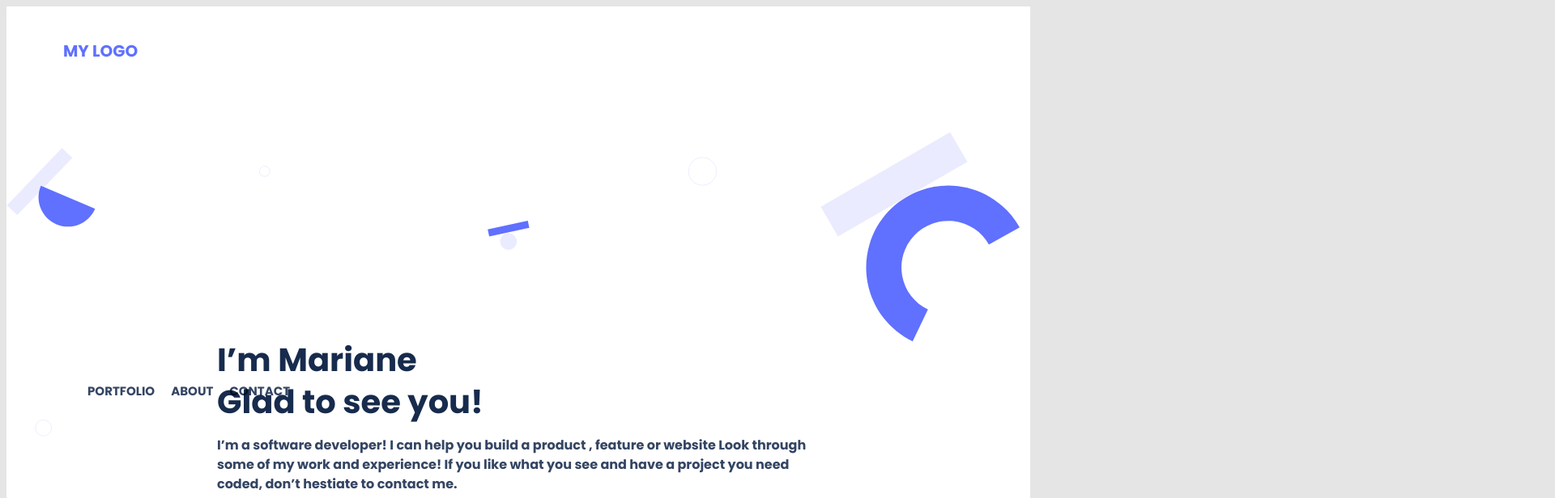
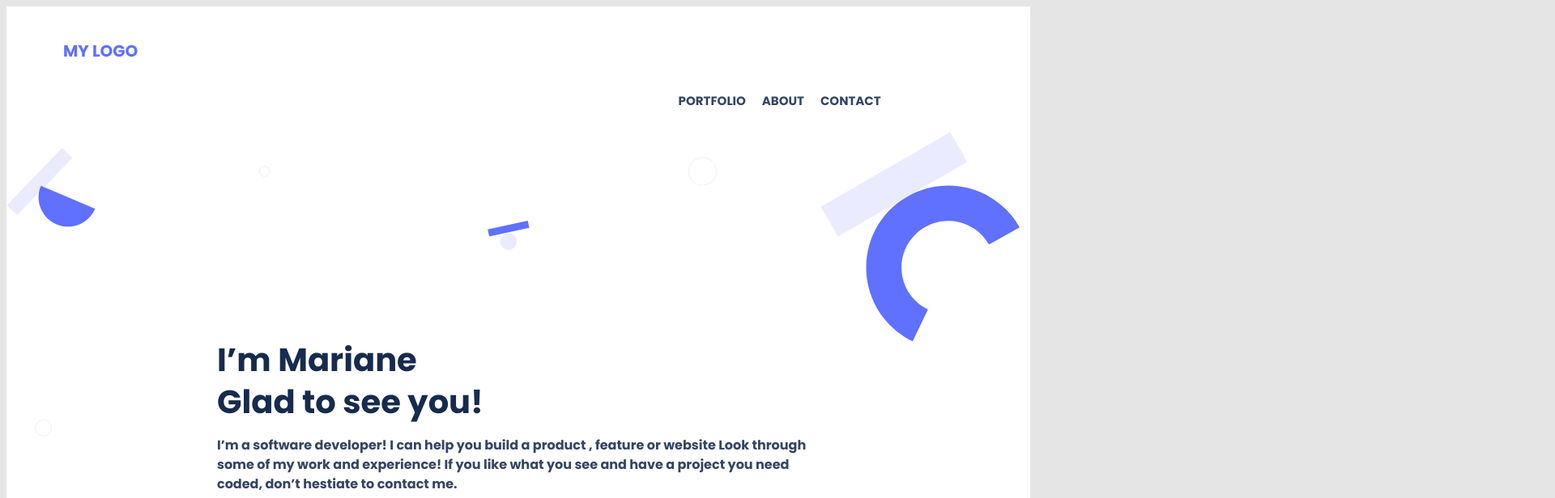
Before and after one commit to henrycode460/Portfolio-Mobile-Version-Skeleton, a website: page index.html in a window 1280 px wide. Shown: the top 616 px of the page at 81% size, 1920 px wide, since content can reach past the window. Drawn offline with Linux system fonts and the light colour scheme.

Commit message:
Fix navbar position for desktop

```diff
--- a/style.css
+++ b/style.css
@@ -564,7 +564,7 @@ textarea {
     padding: 20px 50px;
   }
 
-   .navbarTwoDesk {
+   .navbarTwo {
     display: flex;
     flex-direction: row;
     align-items: center;
@@ -572,6 +572,8 @@ textarea {
     visibility: visible;
    background: none;
    position: absolute;
+   margin-top: -28%;
+   margin-left: 57%;
 
 
 
```
Also changed, not shown: README.md.
